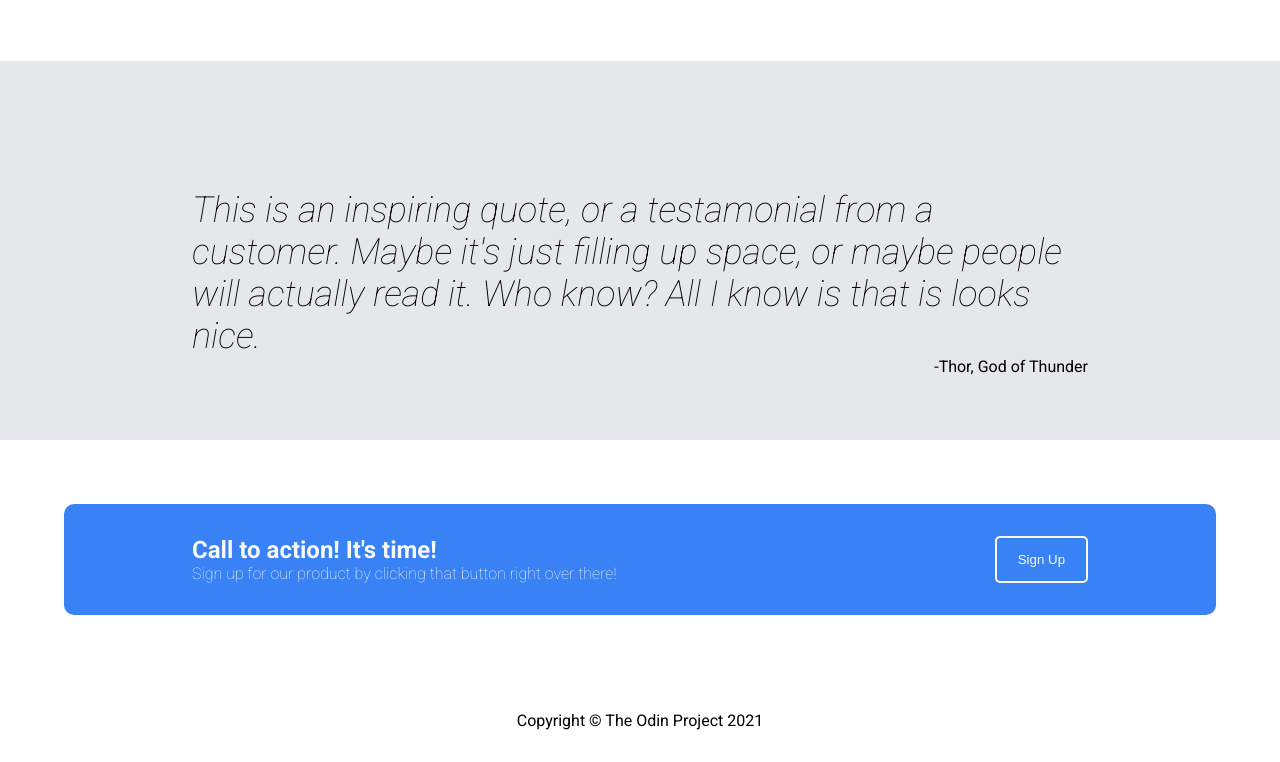
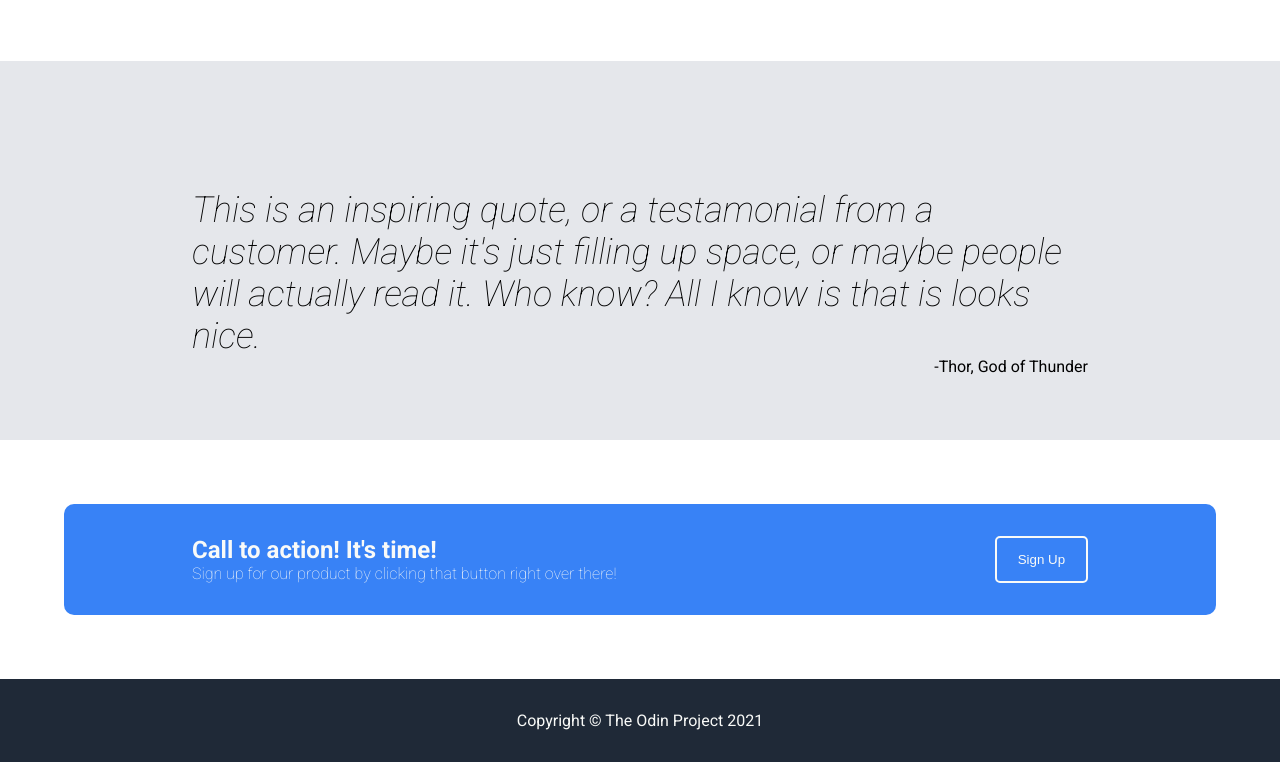
Before and after one commit to Erik-Russell/Landing-Page-TOP-project, a plain HTML site: page index.html in a window 1280 px wide. Shown: the part 721-1483 px from the top of the page. Drawn offline with Linux system fonts and the light colour scheme.

Commit message:
background correction for footer

```diff
--- a/style.css
+++ b/style.css
@@ -180,5 +180,7 @@ button {
     display: flex;
     justify-content: center;
     align-items: center;
-    margin: 32px auto;
+    padding: 32px 64px;
+    background-color: #1f2937;
+    color: #f9faf8
 }
```
